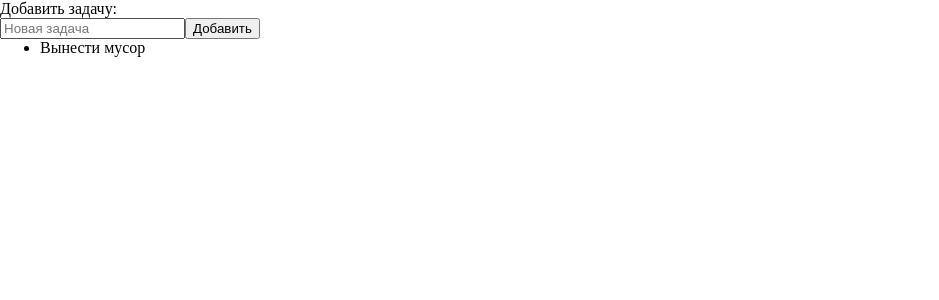
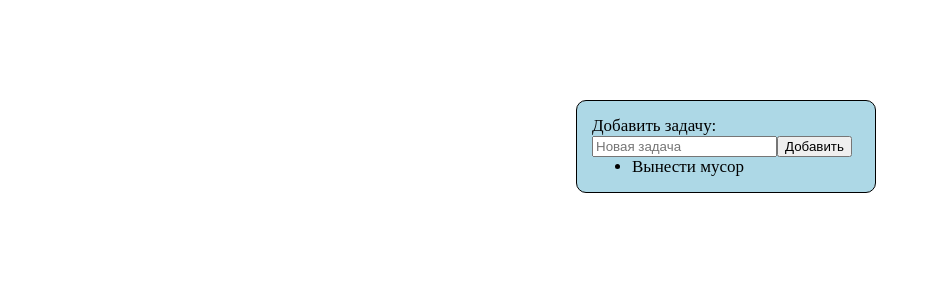
Before and after one commit to rfv234/vue, a Vue app: page / in a window 1280 px wide. Shown: the top 300 px of the page, without its empty margins (0-939 px from the left). Built offline with nearby package versions, Linux system fonts and the light colour scheme.

Commit message:
tasks style

```diff
--- a/src/components/VueTasks.vue
+++ b/src/components/VueTasks.vue
@@ -1,5 +1,6 @@
 import ToDoItem from "./components/ToDoItem.vue";
 <template>
+    <div id="glav">
         <form v-on:submit.prevent="addToDo">
             <label for="newTask">Добавить задачу:</label><br>
             <input id="newTask" placeholder="Новая задача" v-model="nextTitle">
@@ -16,6 +17,7 @@ import ToDoItem from "./components/ToDoItem.vue";
                 {{todo.title}}
             </li>
         </ul>
+    </div>
 </template>
 
 <script>
@@ -47,5 +49,15 @@ export default {
 </script>
 
 <style scoped>
-
+#glav {
+    width: 300px;
+    border: solid 1px;
+    position: absolute;
+    left: 45%;
+    top: 100px;
+    padding: 15px;
+    font-size: 17px;
+    background-color: lightblue;
+    border-radius: 10px;
+}
 </style>
```
Lines whose indentation alone changed are shown as unchanged.
